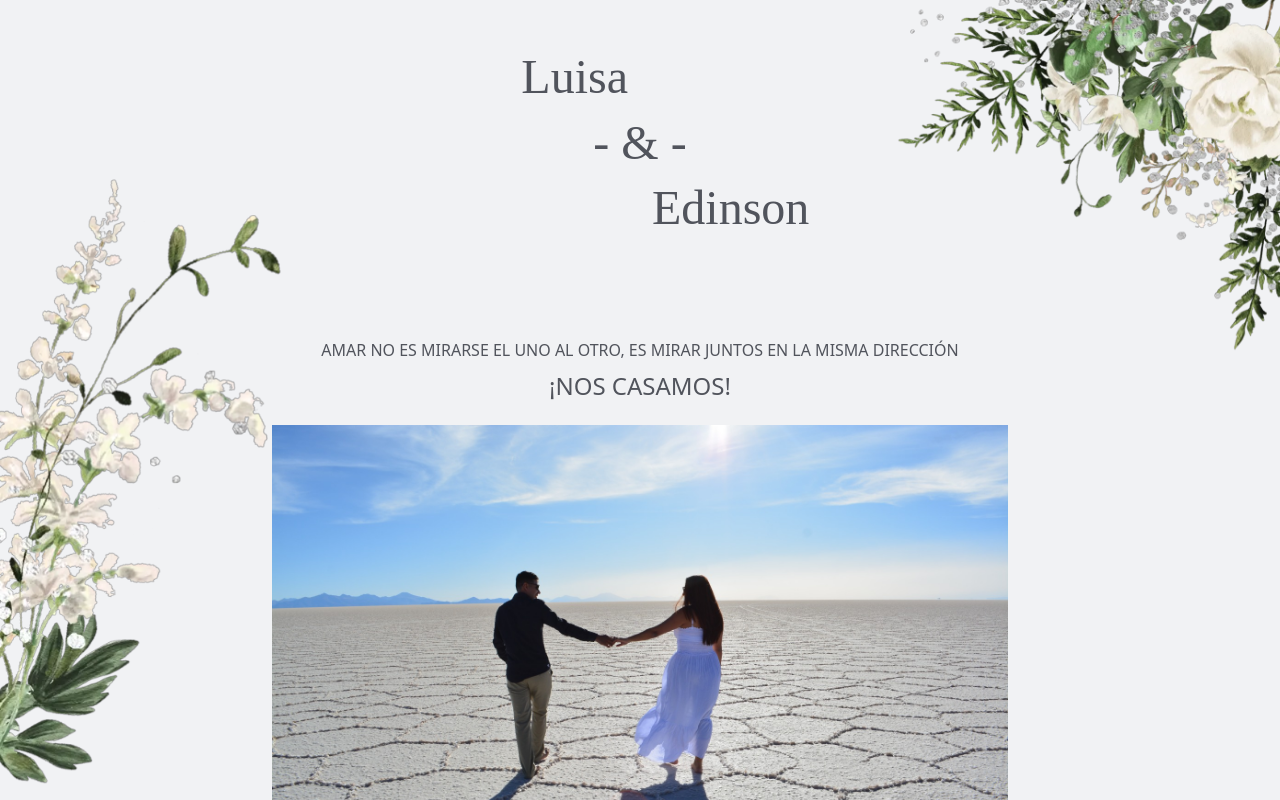
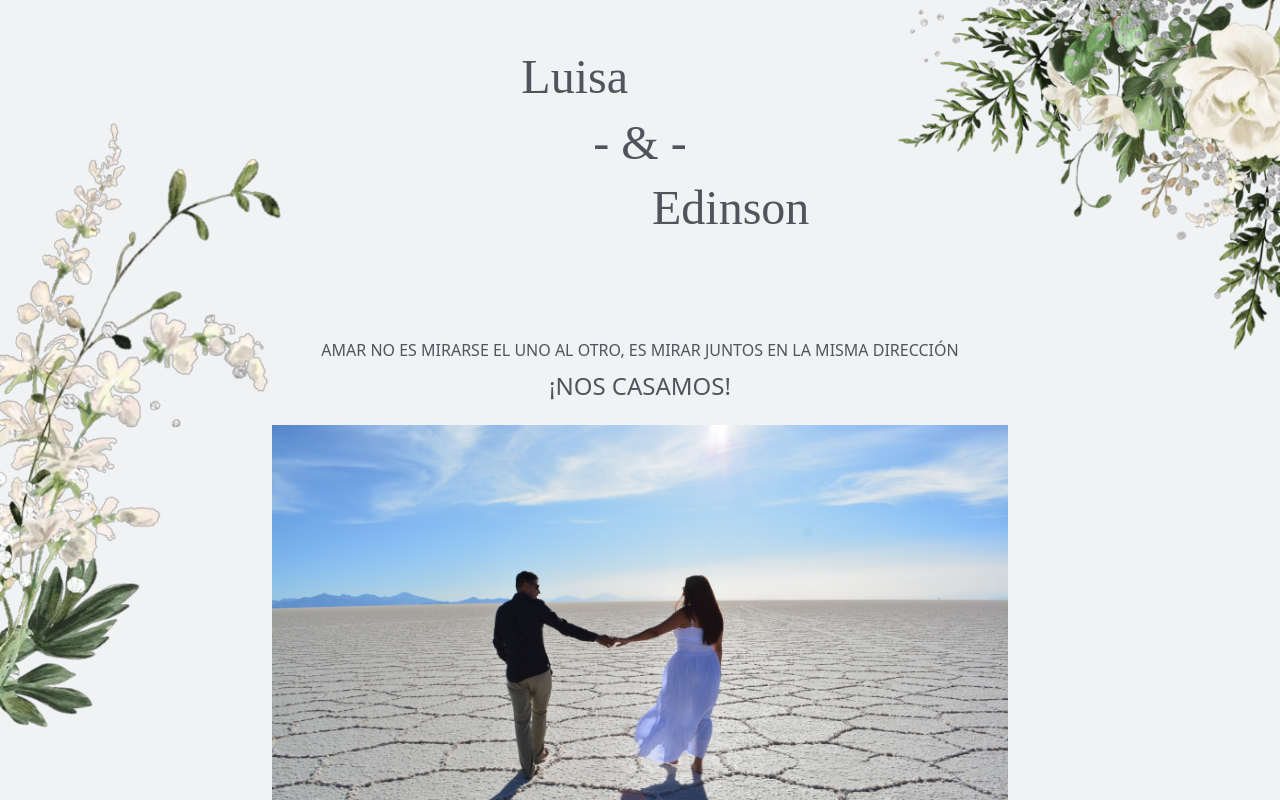
Before and after one commit to edacevedo/invitacion, a React (Create React App) app: page / in a window 1280 px wide. Shown: the top 800 px of the page. Built offline with nearby package versions, Linux system fonts and the light colour scheme; a web font is replaced by a local one.

Commit message:
first commit

```diff
--- a/src/App.css
+++ b/src/App.css
@@ -29,7 +29,7 @@ h2 {
 
 .vertical-flowers {
   position: absolute;
-  top: 20vh;
+  top: 13vh;
   left: 0;
   min-width: 20vw;
 }
```
